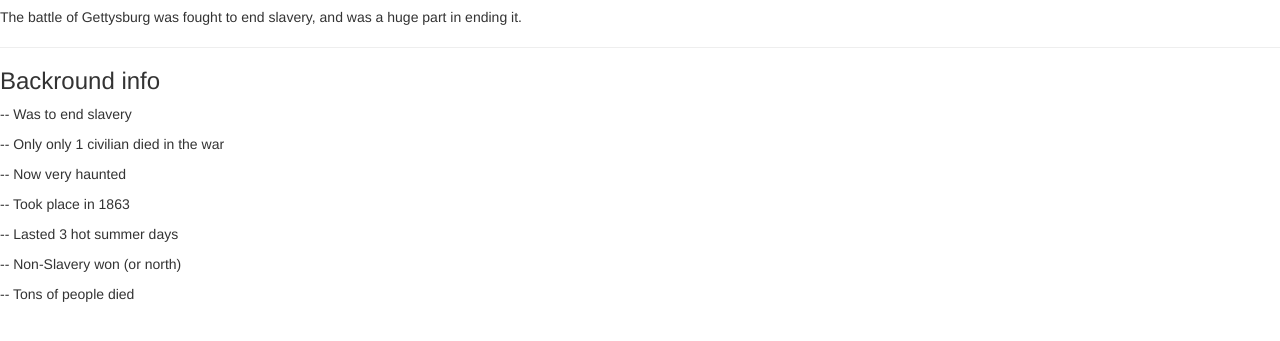
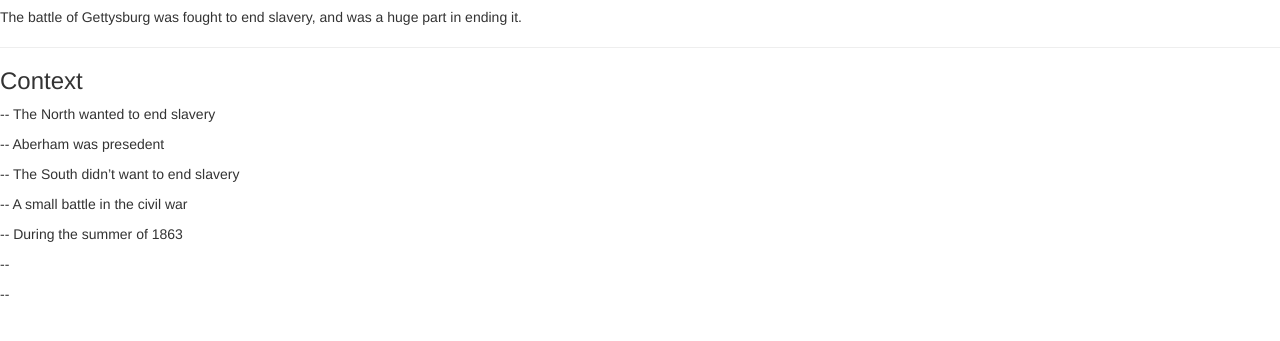
Before and after one commit to Jaudr3yy/retretertertretretretertertertertertertertertetert, a plain HTML site: page context.htm in a window 1280 px wide. Shown: the part 199-540 px from the top of the page. Drawn offline with nearby package versions, Linux system fonts and the light colour scheme.

Commit message:
Update context.htm

```diff
--- a/context.htm
+++ b/context.htm
@@ -33,15 +33,15 @@
     <!--Hello-->
     <p>The battle of Gettysburg was fought to end slavery, and was a huge part in ending it.</p>
     <hr />
-    <h3>Backround info</h3>
+    <h3>Context</h3>
     <p></p>
-    <p> -- Was to end slavery</p>
-    <p> -- Only only 1 civilian died in the war</p>
-    <p> -- Now very haunted</p>
-    <p> -- Took place in 1863<p>
-    <p> -- Lasted 3 hot summer days<p>
-    <p> -- Non-Slavery won (or north)<p>
-    <p> -- Tons of people died<p>
+    <p> -- The North wanted to end slavery </p>
+    <p> -- Aberham was presedent </p>
+    <p> -- The South didn’t want to end slavery </p>
+    <p> -- A small battle in the civil war<p>
+    <p> -- During the summer of 1863 <p>
+    <p> -- <p>
+    <p> -- <p>
     <p><p>
   </body>
 </html>
```
